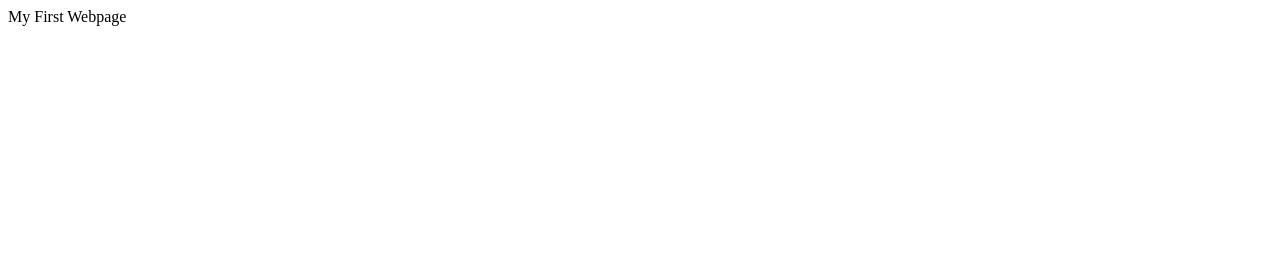
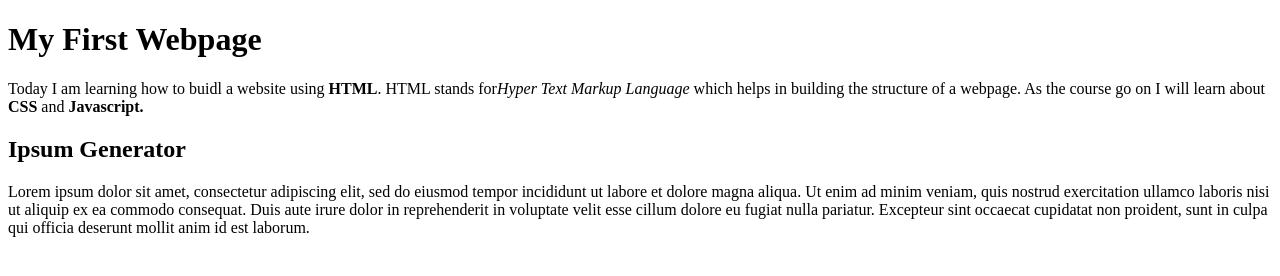
Before and after one commit to mwaniki511/index.html, a plain HTML site: page index.html in a window 1280 px wide. Drawn offline with Linux system fonts and the light colour scheme.

Commit message:
Add index.html

```diff
--- a/index.html
+++ b/index.html
@@ -7,6 +7,21 @@
 
 
      <body>
-     My First Webpage
+     <h1>My First Webpage</h1>
+     <p> Today I am learning how to buidl a website using <strong>HTML</strong>.
+        HTML stands for<em>Hyper Text Markup Language</em> which helps in building the structure
+       of a webpage. As the course go on I will learn about <strong>CSS</strong> and <strong>Javascript.</strong>
+        </p>
+      <h2> <strong>Ipsum Generator</strong> </h2>
+        <p>Lorem ipsum dolor sit amet, consectetur adipiscing elit, sed
+          do eiusmod tempor incididunt ut labore et dolore magna aliqua.
+          Ut enim ad minim veniam, quis nostrud exercitation ullamco laboris
+           nisi ut aliquip ex ea commodo consequat. Duis aute irure dolor in
+           reprehenderit in voluptate velit esse cillum dolore eu fugiat nulla
+           pariatur. Excepteur sint occaecat cupidatat non proident, sunt in
+           culpa qui officia deserunt mollit anim id est laborum.</p>
+
+
+
      </body>
   </html>
```
